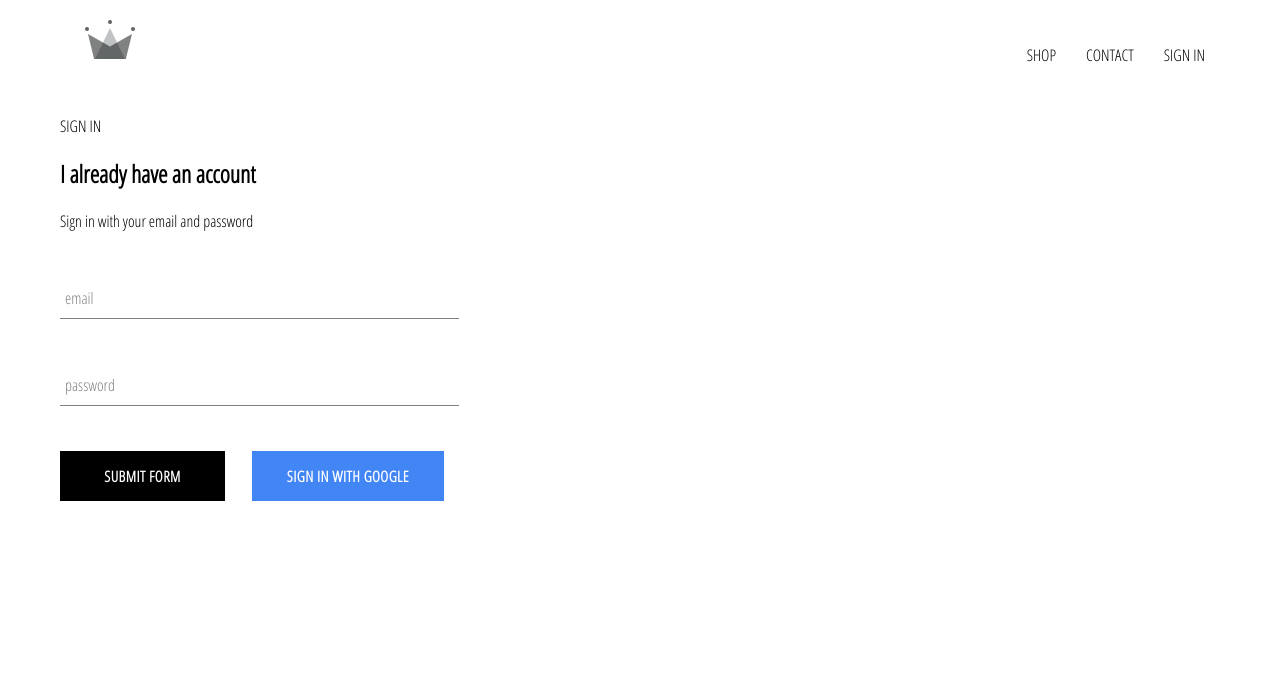
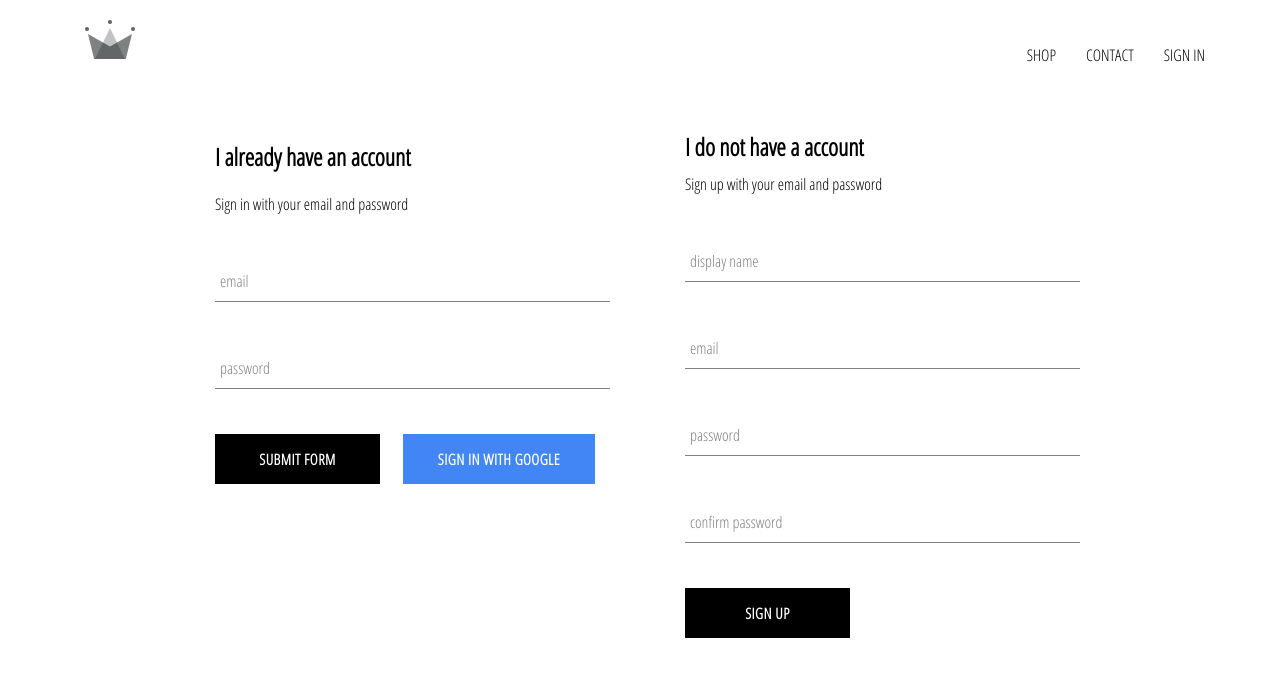
Before and after one commit to Starlla/crown-clothing, a React (Create React App) app: page /signin in a window 1280 px wide. Shown: the top 676 px of the page. Built offline with nearby package versions, Linux system fonts and the light colour scheme; no server answers.

Commit message:
Add sign-up component

```diff
--- a/src/App.js
+++ b/src/App.js
@@ -19,9 +19,20 @@
   unsubscribeFromAuth = null;
 
   componentDidMount() {
-    this.unsubscribeFromAuth = auth.onAuthStateChanged(user => {
-      createUserProfileDocument(user);
-      this.setState({ currentUser: user })
+    this.unsubscribeFromAuth = auth.onAuthStateChanged(async userAuth => {
+      if (userAuth) {
+        const userRef = await createUserProfileDocument(userAuth);
+        userRef.onSnapshot(snapshot => {
+          this.setState({
+            currentUser: {
+              id: snapshot.id,
+              ...snapshot.data()
+            }
+          })
+        })
+      } else {
+        this.setState({ currentUser: userAuth })
+      }
     })
   }
 
--- /dev/null
+++ b/src/components/sign-up/sign-up-styles.scss
@@ -0,0 +1,8 @@
+.sign-up{
+  display: flex;
+  flex-direction: column;
+  width: 380px;
+  .title{
+    margin: 10px 0;
+  }
+}
--- /dev/null
+++ b/src/components/sign-up/sign-up.component.jsx
@@ -0,0 +1,67 @@
+import React from 'react';
+
+import FormInput from '../form-input/form-input.component';
+import CustomButton from '../custom-button/custom-button.component';
+
+import { auth, createUserProfileDocument } from '../../firebase/firebase.utils';
+import './sign-up-styles.scss';
+
+class SignUp extends React.Component {
+  constructor() {
+    super();
+
+    this.state = {
+      displayName: '',
+      email: '',
+      password: '',
+      confirmPassword: ''
+    }
+  }
+
+  handleSubmit = async event => {
+    event.preventDefault();
+    const { displayName, email, password, confirmPassword } = this.state;
+    if (password !== confirmPassword) {
+      alert("password don't match");
+      return;
+    }
+
+    try {
+      const { user } = await auth.createUserWithEmailAndPassword(email, password)
+      await createUserProfileDocument(user, { displayName });
+      this.setState({
+        displayName: '',
+        email: '',
+        password: '',
+        confirmPassword: ''
+      })
+
+    } catch (error) {
+      console.error(error);
+    }
+  }
+
+  handleChange = event => {
+    const { value, name } = event.target;
+    this.setState({ [name]: value })
+  }
+
+  render() {
+    const { displayName, email, password, confirmPassword } = this.state;
+    return (
+      <div className="sign-up">
+        <h2 className='title'>I do not have a account</h2>
+        <span>Sign up with your email and password</span>
+        <form className='sign-up-form' onSubmit={this.handleSubmit}>
+          <FormInput type='text' name='displayName' value={displayName} label="display name" required></FormInput>
+          <FormInput type='email' name='email' value={email} label="email" required></FormInput>
+          <FormInput type='password' name='password' value={password} label="password" required></FormInput>
+          <FormInput type='password' name='password' value={confirmPassword} label="confirm password" required></FormInput>
+          <CustomButton type='submit'>SIGN UP</CustomButton>
+        </form>
+      </div>
+    )
+  }
+}
+
+export default SignUp;
--- a/src/firebase/firebase.utils.js
+++ b/src/firebase/firebase.utils.js
@@ -29,6 +29,8 @@
       console.log('error creating user', error.message);
     }
   }
+
+  return userRef;
 }
 
 firebase.initializeApp(config);
--- a/src/pages/sign-in-and-sign-up/sign-in-and-sign-up.component.jsx
+++ b/src/pages/sign-in-and-sign-up/sign-in-and-sign-up.component.jsx
@@ -1,11 +1,14 @@
 import React from 'react';
 import SignIn from '../../components/sign-in/sign-in.component';
+import SignUp from '../../components/sign-up/sign-up.component';
 import './sign-in-and-sign-up.styles.scss';
 
 const SignInAndSignUpPage = () => (
   <div>
-    <div className='sign-in-and-sign-up'>SIGN IN</div>
-    <SignIn />
+    <div className='sign-in-and-sign-up'>
+      <SignIn />
+      <SignUp />
+    </div>
   </div>
 );
 export default SignInAndSignUpPage;
--- a/src/pages/sign-in-and-sign-up/sign-in-and-sign-up.styles.scss
+++ b/src/pages/sign-in-and-sign-up/sign-in-and-sign-up.styles.scss
@@ -1,3 +1,6 @@
- .sign-in{
-   width: 30vw;
- }
+.sign-in-and-sign-up {
+  width: 850px;
+  display: flex;
+  justify-content: space-between;
+  margin: 30px auto;
+}
```
